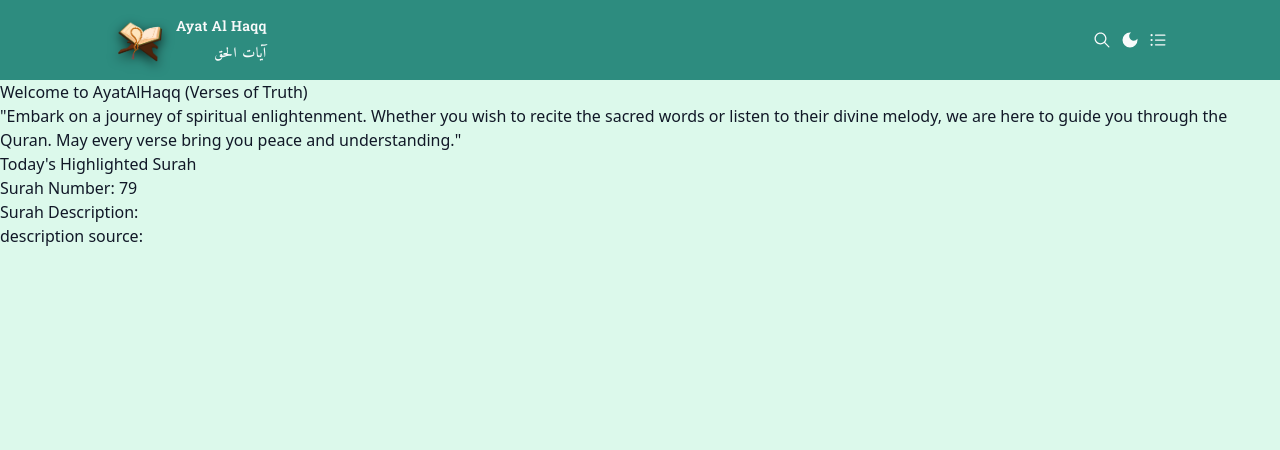
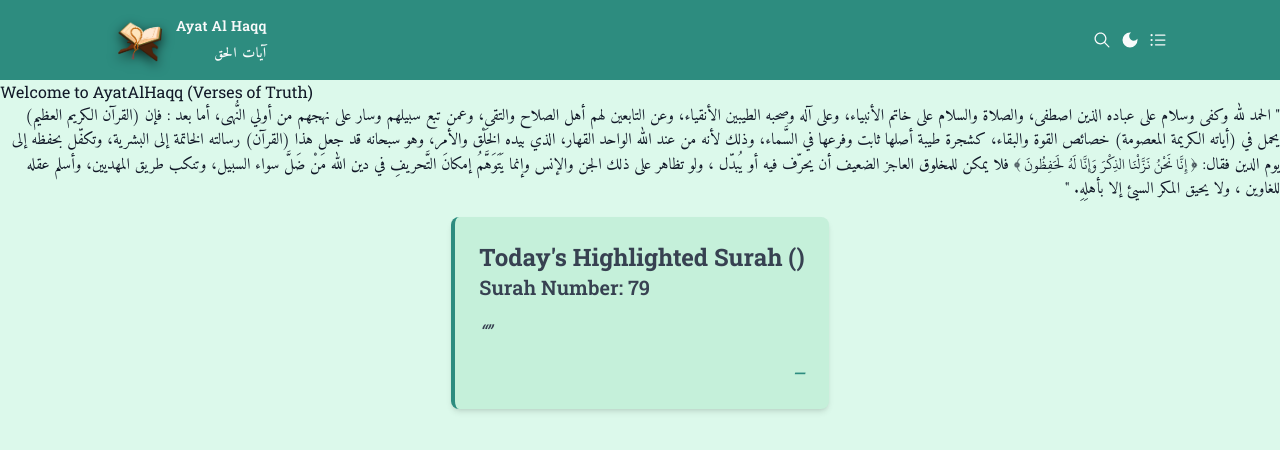
Before and after one commit to AyKrimino/AyatAlHaqq-Verses-of-Truth, a React (Vite) app: page / in a window 1280 px wide. Shown: the top 450 px of the page. Built offline with nearby package versions, Linux system fonts and the light colour scheme; no server answers; a web font is replaced by a local one.

Commit message:
styling TodaysSurah component

```diff
--- a/src/components/TodaysSurah.jsx
+++ b/src/components/TodaysSurah.jsx
@@ -1,10 +1,13 @@
-import React, { useEffect, useState } from "react";
-import { getChapterInfo } from "../services/GlobalAPI";
+import React, { useContext, useEffect, useState } from "react";
+import { getChapter, getChapterInfo } from "../services/GlobalAPI";
+import { ThemeContext } from "../context/ThemeContext";
 
 const TodaysSurah = () => {
   const [surahNumber, setSurahNumber] = useState(null);
+  const [surahName, setSurahName] = useState("");
   const [surahDescription, setSurahDescription] = useState("");
   const [surahDescriptionSource, setSurahDescriptionSource] = useState("");
+  const { theme } = useContext(ThemeContext);
 
   useEffect(() => {
     const today = new Date().toDateString();
@@ -22,6 +25,7 @@ const TodaysSurah = () => {
   useEffect(() => {
     if (surahNumber) {
       getChapterDescription(surahNumber);
+      getChapterName(surahNumber);
     }
   }, [surahNumber]);
 
@@ -30,6 +34,15 @@ const TodaysSurah = () => {
       const res = await getChapterInfo(surahNumber);
       setSurahDescription(res.data.chapter_info.short_text);
       setSurahDescriptionSource(res.data.chapter_info.source);
+    } catch (error) {
+      console.error(error);
+    }
+  };
+
+  const getChapterName = async (surahNumber) => {
+    try {
+      const res = await getChapter(surahNumber);
+      setSurahName(res.data.chapter.name_simple);
     } catch (error) {
       console.error(error);
     }
@@ -47,11 +60,29 @@ const TodaysSurah = () => {
   return (
     <div>
       {surahNumber ? (
-        <div>
-          <h2>Today's Highlighted Surah</h2>
-          <p>Surah Number: {surahNumber}</p>
-          <p>Surah Description: {surahDescription}</p>
-          <h2>description source: {surahDescriptionSource}</h2>
+        <div className="flex justify-center">
+          <div
+            className={`${
+              theme === "light"
+                ? "bg-[#C5F0DA] text-gray-700 border-[#2D8C7F]"
+                : "bg-[#141414] text-gray-100 border-[#0F5734]"
+            } p-6 border-l-4 rounded-lg shadow-md my-4 mx-4 max-w-3xl font-english`}
+          >
+            <h2 className="text-2xl font-bold">
+              Today's Highlighted Surah ({surahName})
+            </h2>
+            <p className="text-xl font-semibold">Surah Number: {surahNumber}</p>
+            <blockquote className="text-md md:text-lg italic my-4">
+              “{surahDescription}”
+            </blockquote>
+            <cite
+              className={`block text-right ${
+                theme === "light" ? "text-[#2D8C7F]" : "text-[#0F5734]"
+              } font-semibold`}
+            >
+              — {surahDescriptionSource}
+            </cite>
+          </div>
         </div>
       ) : (
         <p>Loading Surah...</p>
--- a/src/components/Welcome.jsx
+++ b/src/components/Welcome.jsx
@@ -3,12 +3,22 @@ import React from "react";
 const Welcome = () => {
   return (
     <div className="">
-      <h1 className="">Welcome to AyatAlHaqq (Verses of Truth)</h1>
-      <p className="">
-        "Embark on a journey of spiritual enlightenment. Whether you wish to
-        recite the sacred words or listen to their divine melody, we are here to
-        guide you through the Quran. May every verse bring you peace and
-        understanding."
+      <h1 className="font-english">Welcome to AyatAlHaqq (Verses of Truth)</h1>
+      <p className="font-arabic2 text-right" dir="rtl">
+        " الحمد لله وكفى وسلام على عباده الذين اصطفى، والصلاة والسلام على خاتم
+        الأنبياء، وعلى آله وصحبه الطيبين الأنقياء، وعن التابعين لهم أهل الصلاح
+        والتقى، وعمن تبع سبيلهم وسار على نهجهم من أولي النُّهى، أما بعد : فإن
+        (القرآن الكريم العظيم) يحمل في (أياته الكريمة المعصومة) خصائص القوة
+        والبقاء، كشجرة طيبة أصلها ثابت وفرعها في السَّماء، وذلك لأنه من عند الله
+        الواحد القهار، الذي بيده الخَلْق والأمر، وهو سبحانه قد جعل هذا (القرآن)
+        رسالته الخاتمة إلى البشرية، وتكفّل بحفظه إلى يوم الدين فقال:{" "}
+        <span className="font-arabic6">
+          ﴿ إِنَّا نَحْنُ نَزَّلْنَا الذِكْرَ وَإِنَّا لَهُ لَحَفِظُونَ ﴾
+        </span>{" "}
+        فلا يمكن للمخلوق العاجز الضعيف أن يحرّف فيه أو يُبدّل ، ولو تظاهر على
+        ذلك الجن والإنس وإنما يَتَوَهَّمُ إمكانَ التَّحريفِ في دين الله مَنْ
+        ضَلَّ سواء السبيل، وتنكب طريق المهديين، وأسلم عقله للغاوين ، ولا يحيق
+        المكر السيئ إلا بأهلِهِ. "
       </p>
     </div>
   );
--- a/src/pages/HomePage.jsx
+++ b/src/pages/HomePage.jsx
@@ -1,10 +1,17 @@
-import React from "react";
+import React, { useContext } from "react";
 import Welcome from "../components/Welcome";
 import TodaysSurah from "../components/TodaysSurah";
+import { ChaptersListContext } from "../context/ChaptersListContext";
 
 const HomePage = () => {
+  const { chaptersListIsActive } = useContext(ChaptersListContext);
+
   return (
-    <div>
+    <div
+      className={`${
+        chaptersListIsActive && "hidden"
+      } md:block h-[100%] w-[100%] overflow-y-auto overflow-x-hidden overscroll-none scroll-smooth scrollbar-webkit`}
+    >
       <Welcome />
       <TodaysSurah />
     </div>
```
